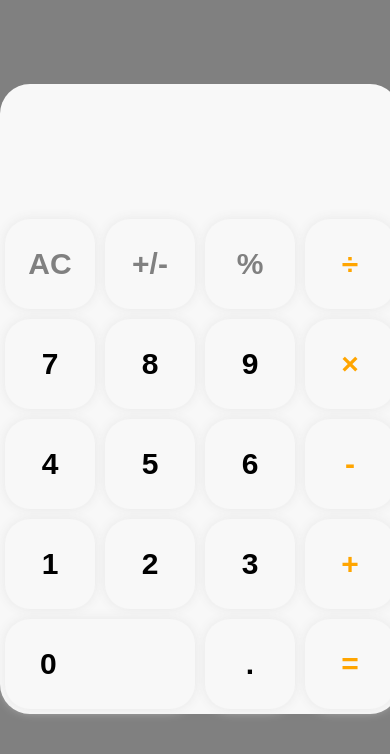
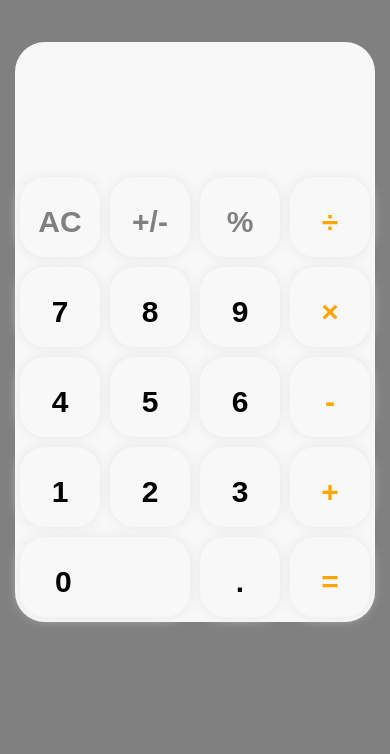
Before and after one commit to hineshvadgama/react-calculator, a React (Create React App) app: page / in a window 390 px wide. Shown: the top 754 px of the page. Built offline with nearby package versions, Linux system fonts and the light colour scheme.

Commit message:
Improve mobile UI

```diff
--- a/src/components/App/App.css
+++ b/src/components/App/App.css
@@ -20,3 +20,17 @@
     grid-template-columns: 100px 100px 100px 100px;
     grid-template-rows: 100px 100px 100px 100px 100px;
 }
+
+@media only screen and (max-width: 414px) {
+
+    .calculator {
+        width: 360px;
+        margin-top: 5vh;
+    }
+
+    .calculator-grid {
+        display: grid;
+        grid-template-columns: 90px 90px 90px 90px;
+        grid-template-rows: 90px 90px 90px 90px 90px;
+    }
+  }
--- a/src/components/App/App.js
+++ b/src/components/App/App.js
@@ -21,6 +21,7 @@ class App extends React.Component {
         this.clearExpression = this.clearExpression.bind(this);
         this.bidmasCalulator = this.bidmasCalulator.bind(this);
         this.calculateExpression = this.calculateExpression.bind(this);
+        this.handlePercentage = this.handlePercentage.bind(this);
     }
 
     handleNumber(buttonValue) {
@@ -80,6 +81,44 @@ class App extends React.Component {
             this.setState({screenValue: buttonValue});
 
         }
+    }
+
+    handlePercentage(buttonValue) {
+
+        // This causes a problem
+        // 6*19.2%-3*6
+
+        // We're going to get the current number that the percentage applies to and divide it by 100
+        // We'll then add that to the state expression
+
+        if (!isNaN(this.state.prevNumber)) {
+
+            this.setState({screenValue: `${this.state.screenValue}${buttonValue}`});
+
+            let expressionArrayCopy = this.state.expression;
+            let percentageNumber = [];
+            let counter = this.state.expression.length - 1;
+
+            while (!isNaN(expressionArrayCopy[counter])) {
+                percentageNumber.unshift(this.state.expression[counter]);
+                expressionArrayCopy.pop();
+                counter--;
+            }
+
+            let percentageNumberAsString = percentageNumber.toString();
+            percentageNumberAsString = percentageNumberAsString.replace(/,/g, '');
+            percentageNumberAsString = percentageNumberAsString / 100;
+            percentageNumberAsString = percentageNumberAsString.toString().split('').join(',');
+            percentageNumber = percentageNumberAsString.split(',');
+
+            for (let i = 0; i < percentageNumber.length; i++) {
+                expressionArrayCopy.push(percentageNumber[i]);
+            }
+
+            this.setState({expression: expressionArrayCopy});
+
+        }
+
     }
 
     clearExpression() {
@@ -220,7 +259,7 @@ class App extends React.Component {
                         <div className='calculator-grid'>
                             <Button display='AC' onClick={() => this.clearExpression()} />
                             <Button display='+/-' onClick={() => this.handleNegativeSymbol('-')} />
-                            <Button display='%' />
+                            <Button display='%' onClick={() => this.handlePercentage('%')} />
                             <Button display='÷' onClick={() => this.handleOperation('/')} />
                             <Button display='7' onClick={() => this.handleNumber('7')} />
                             <Button display='8' onClick={() => this.handleNumber('8')} />
--- a/src/components/Screen/Screen.css
+++ b/src/components/Screen/Screen.css
@@ -26,3 +26,11 @@
 .super-tiny {
     font-size: 20px;
 }
+
+@media only screen and (max-width: 414px) {
+
+    .screen-container {
+        width: 360px;
+    }
+
+}
```
